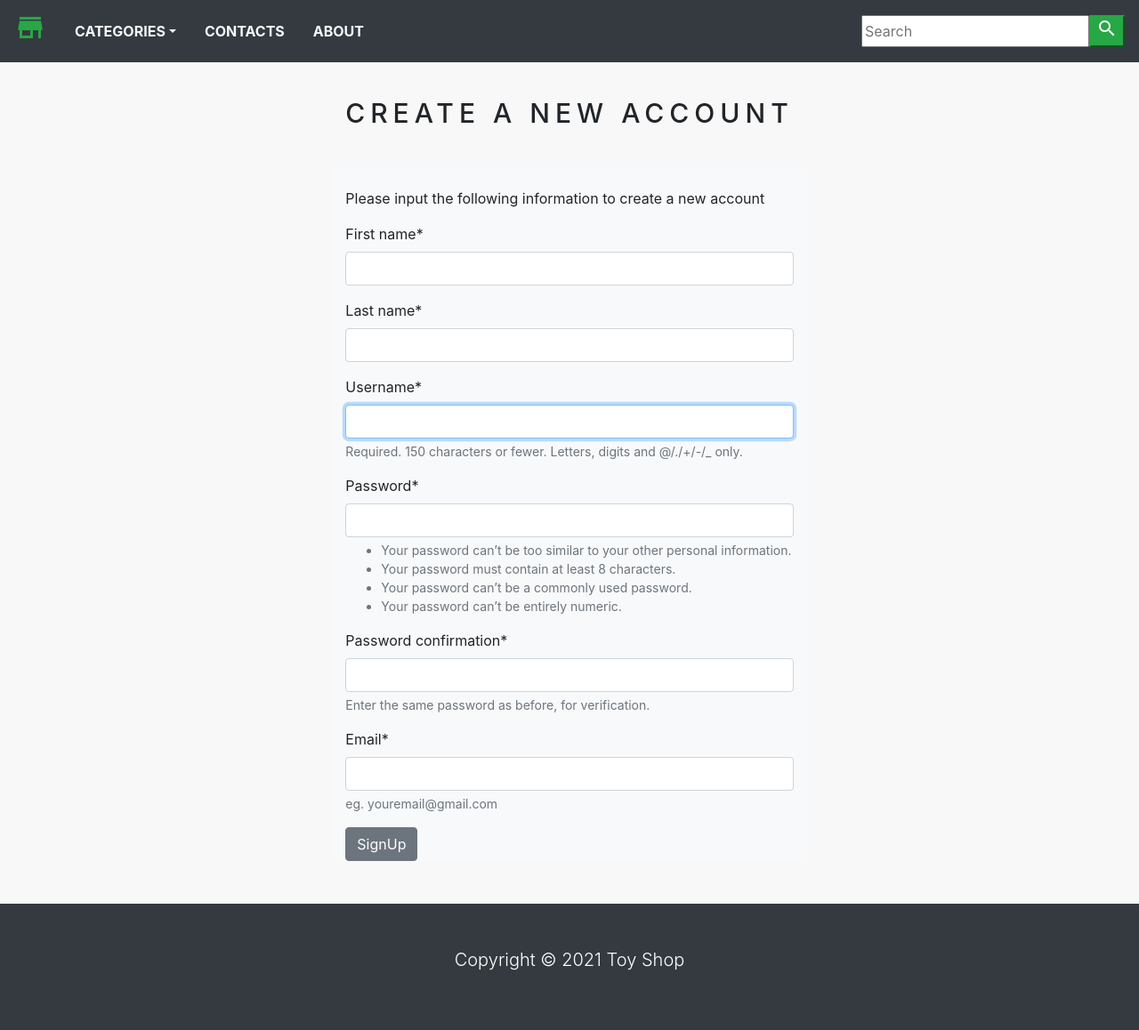
After one commit to Navi-n-Don/ecommerce-project, a Django app: page /account/create/ in a window 1280 px wide. The commit adds this page. Shown: the whole page at 89% size. Run offline with Django 3.2, Linux system fonts and the light colour scheme; data that the repository does not hold is empty; some libraries are stand-ins or nearby versions.

Commit message:
Registration form

```diff
--- a/ecommerce/settings.py
+++ b/ecommerce/settings.py
@@ -43,6 +43,7 @@ INSTALLED_APPS = [
     'django.contrib.messages',
     'django.contrib.staticfiles',
     'shop',
+    'crispy_forms',
 ]
 
 MIDDLEWARE = [
@@ -141,6 +142,8 @@ MEDIA_URL = '/media/'
 
 MEDIA_ROOT = os.path.join(BASE_DIR, 'static', 'media')
 
+CRISPY_TEMPLATE_PACK = 'bootstrap4'
+
 # Default primary key field type
 # https://docs.djangoproject.com/en/3.2/ref/settings/#default-auto-field
 
--- a/ecommerce/static/css/base.css
+++ b/ecommerce/static/css/base.css
@@ -19,3 +19,8 @@ body {
     text-transform: uppercase;
     letter-spacing: .2em;
 }
+
+.errorlist li {
+    color: red;
+    font-weight: bold;
+}
--- /dev/null
+++ b/shop/forms.py
@@ -0,0 +1,12 @@
+from django import forms
+from django.contrib.auth.forms import UserCreationForm
+from django.contrib.auth.models import User
+
+class SignUpForm(UserCreationForm):
+    first_name = forms.CharField(max_length=100, required=True)
+    last_name = forms.CharField(max_length=100, required=True)
+    email = forms.EmailField(max_length=250, help_text='eg. youremail@gmail.com')
+
+    class Meta:
+        model = User
+        fields = ('first_name', 'last_name', 'username', 'password1', 'password2', 'email')
--- /dev/null
+++ b/shop/templates/signup.html
@@ -0,0 +1,43 @@
+{% extends 'base.html' %}
+
+{% load static %}
+
+{% load crispy_forms_tags %}
+
+{% block title %}
+    Create New Account
+{% endblock %}
+
+{% block content %}
+
+    <div>
+        {% if not form.is_valid %}
+        <div>
+            <br>
+            <h1 class="product_title text-center">Create a new account</h1>
+            <br>
+            <div class="col-9 col-sm-9 col-md-6 col-lg-5 mx-auto bg-light">
+                <br>
+                <p>Please input the following information to create a new account</p>
+                <form method="post">
+                    {% csrf_token %}
+                    <p>{{ form | crispy }}</p>
+                    <button type="submit" name="submit" class="btn btn-secondary">SignUp</button>
+                </form>
+            </div>
+        </div>
+        {% else %}
+        <div class="mx-auto">
+            <br>
+            <h1 class="product_title text-center">Your account has been successfully created</h1>
+            <br>
+            <div>
+                <p>Your account has been created and ready to use!</p>
+                <br>
+                <a href="{% url 'home' %}">Continue shopping</a>
+            </div>
+        </div>
+        {% endif %}
+    </div>
+
+{% endblock %}
--- a/shop/urls.py
+++ b/shop/urls.py
@@ -10,4 +10,5 @@ urlpatterns = [
     path('cart/add/<int:product_id>', views.add_cart, name='add_cart'),
     path('cart/remove/<int:product_id>', views.cart_remove, name='cart_remove'),
     path('cart/remove_product/<int:product_id>', views.cart_remove_product, name='cart_remove_product'),
+    path('account/create/', views.signUpView, name='signup'),
 ]
--- a/shop/views.py
+++ b/shop/views.py
@@ -1,6 +1,8 @@
 from django.shortcuts import render, get_object_or_404, redirect
 from .models import Category, Product, Cart, CartItem
 from django.core.exceptions import ObjectDoesNotExist
+from django.contrib.auth.models import Group, User
+from .forms import SignUpForm
 
 # Create your views here.
 def home(request, category_slug=None):
@@ -13,6 +15,7 @@ def home(request, category_slug=None):
         products = Product.objects.all().filter(available=True)
     return render(request, 'home.html', {'category':category_page, 'products':products})
 
+
 def product(request, category_slug, product_slug):
     try:
         product = Product.objects.get(category__slug=category_slug, slug=product_slug)
@@ -20,11 +23,13 @@ def product(request, category_slug, product_slug):
         raise e
     return render(request, 'product.html', {'product':product})
 
+
 def _cart_id(request):
     cart = request.session.session_key
     if not cart:
         cart = request.session.create()
     return cart
+
 
 def add_cart(request, product_id):
     product = Product.objects.get(id=product_id)
@@ -44,6 +49,7 @@ def add_cart(request, product_id):
 
     return redirect('cart_detail')
 
+
 def cart_detail(request, total=0, counter=0, cart_items=None):
     try:
         cart = Cart.objects.get(cart_id=_cart_id(request))
@@ -57,6 +63,7 @@ def cart_detail(request, total=0, counter=0, cart_items=None):
 
     return render(request, 'cart.html', dict(cart_items=cart_items, total=total, counter=counter))
 
+
 def cart_remove(request, product_id):
     cart = Cart.objects.get(cart_id=_cart_id(request))
     product = get_object_or_404(Product, id=product_id)
@@ -68,9 +75,24 @@ def cart_remove(request, product_id):
         cart_item.delete()
     return redirect('cart_detail')
 
+
 def cart_remove_product(request, product_id):
     cart = Cart.objects.get(cart_id=_cart_id(request))
     product = get_object_or_404(Product, id=product_id)
     cart_item = CartItem.objects.get(product=product, cart=cart)
     cart_item.delete()
     return redirect('cart_detail')
+
+
+def signUpView(request):
+    if request.method == 'POST':
+        form = SignUpForm(request.POST)
+        if form.is_valid():
+            form.save()
+            username = form.cleaned_data.get('username')
+            signup_user = User.objects.get(username=username)
+            user_group = Group.objects.get(name='User')
+            user_group.user_set.add(signup_user)
+    else:
+        form = SignUpForm()
+    return render(request, 'signup.html', {'form':form})
```
